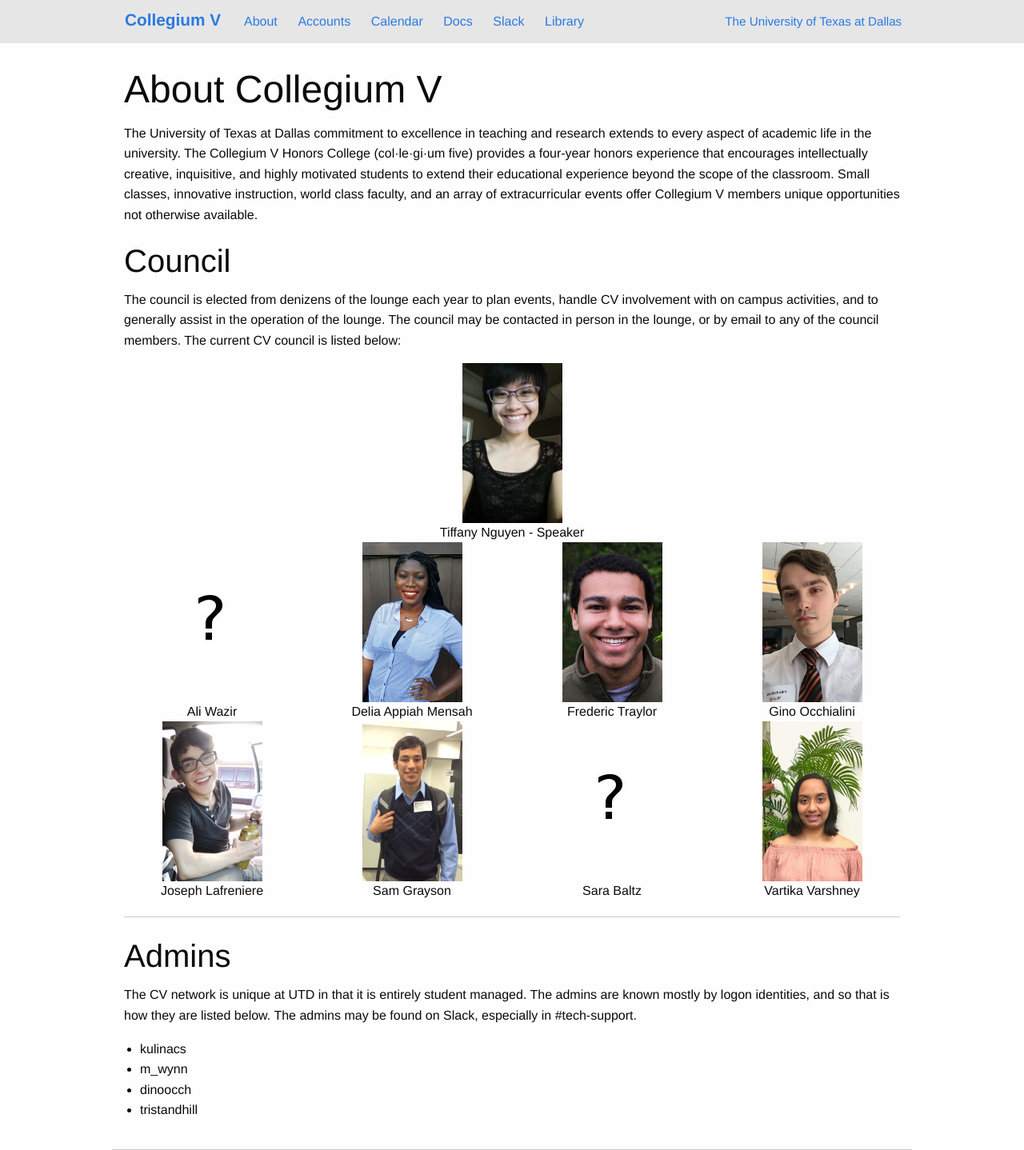
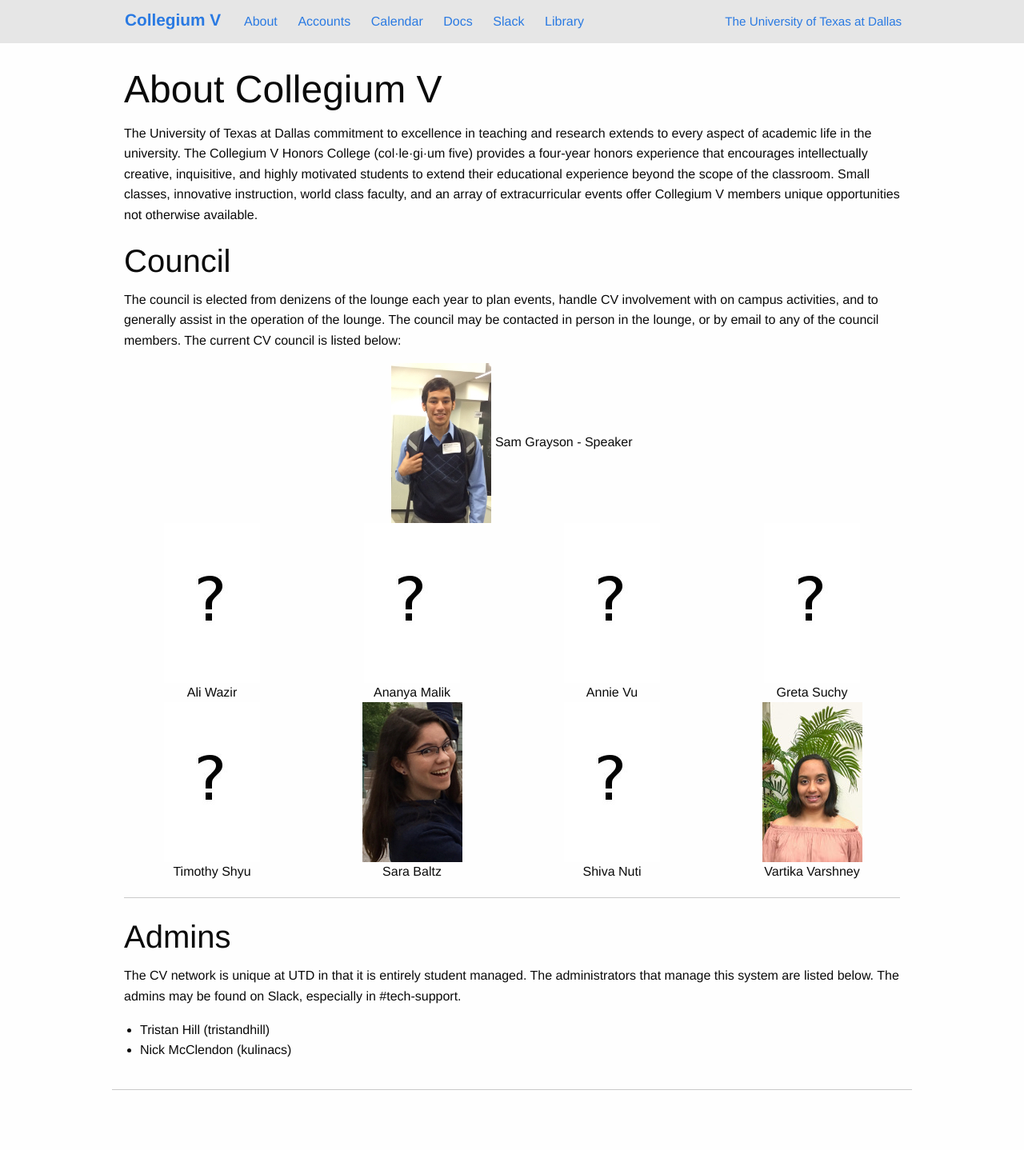
Before and after one commit to collegiumv/cv_jekyll, a Jekyll site: the page built from pages/about.html, in a window 1280 px wide. Shown: the whole page at 80% size. Built offline with Jekyll 4.4.1, drawn with Linux system fonts in a browser that asks for light colours; after the commit the page ends 1363 px from its top, so only the background shows below that.

Commit message:
Update About for Fall 2018

```diff
--- a/pages/about.html
+++ b/pages/about.html
@@ -13,39 +13,38 @@
 
 <div class="row">
     <div class="small-12 columns small-centered text-center">
-        <img src="/img/council/TiffanyNguyen.jpg" alt="Tiffany Nguyen"><br/>
-        Tiffany Nguyen - Speaker
+        <img src="/img/council/SamGrayson.jpg" alt="Sam Grayson">
+        Sam Grayson - Speaker
     </div>
 </div>
-
 <div class="row small-up-2 medium-up-3 large-up-4">
     <div class="column text-center">
         <img src="/img/council/missing.jpg" alt="Ali Wazir">
         <br/>Ali Wazir
     </div>
     <div class="column text-center">
-        <img src="/img/council/DeliaMensah.jpg" alt="Delia Appiah Mensah">
-        <br/>Delia Appiah Mensah
+        <img src="/img/council/missing.jpg" alt="Ananya Malik">
+        <br/>Ananya Malik
     </div>
     <div class="column text-center">
-        <img src="/img/council/FredericTraylor.jpg" alt="Frederic Traylor">
-        <br/>Frederic Traylor
+        <img src="/img/council/missing.jpg" alt="Annie Vu">
+        <br/>Annie Vu
     </div>
     <div class="column text-center">
-        <img src="/img/council/GinoOcchialini.jpg" alt="Gino Occhialini">
-        <br/>Gino Occhialini
+        <img src="/img/council/missing.jpg" alt="Greta Suchy">
+        <br/>Greta Suchy
     </div>
     <div class="column text-center">
-        <img src="/img/council/JosephLafreniere.jpg" alt="Joseph Lafreniere">
-        <br/>Joseph Lafreniere
+        <img src="/img/council/missing.jpg" alt="Timothy Shyu">
+        <br/>Timothy Shyu
     </div>
     <div class="column text-center">
-        <img src="/img/council/SamGrayson.jpg" alt="Sam Grayson">
-        <br/>Sam Grayson
+        <img src="/img/council/SaraBaltz.jpg" alt="Sara Baltz">
+        <br/>Sara Baltz
     </div>
     <div class="column text-center">
-        <img src="/img/council/missing.jpg" alt="Sara Baltz">
-        <br/>Sara Baltz
+        <img src="/img/council/missing.jpg" alt="Shiva Nuti">
+        <br/>Shiva Nuti
     </div>
     <div class="column text-center">
         <img src="/img/council/VartikaVarshney.jpg" alt="Vartika Varshney">
@@ -57,11 +56,9 @@
 <h2>Admins</h2>
 
 <p>
-    The CV network is unique at UTD in that it is entirely student managed.  The admins are known mostly by logon identities, and so that is how they are listed below.  The admins may be found on Slack, especially in #tech-support.
+    The CV network is unique at UTD in that it is entirely student managed.  The administrators that manage this system are listed below.  The admins may be found on Slack, especially in #tech-support.
 </p>
 <ul>
-    <li>kulinacs</li>
-    <li>m_wynn</li>
-    <li>dinoocch</li>
-    <li>tristandhill</li>
+    <li>Tristan Hill (tristandhill)</li>
+    <li>Nick McClendon (kulinacs)</li>
 </ul>
```
Also changed, not shown: img/council/AndrewSu.jpg (deleted), img/council/DeliaMensah.jpg (deleted), img/council/FarahWazir.jpg (deleted), img/council/FredericTraylor.jpg (deleted), img/council/GinoOcchialini.jpg (deleted), img/council/HaileyLewis.jpg (deleted), img/council/JosephLafreniere.jpg (deleted), img/council/SaraBaltz.jpg (added), img/council/ShayanMonadjemi.jpg (deleted), img/council/TiffanyNguyen.jpg (deleted), img/council/TraNgo.jpg (deleted).
